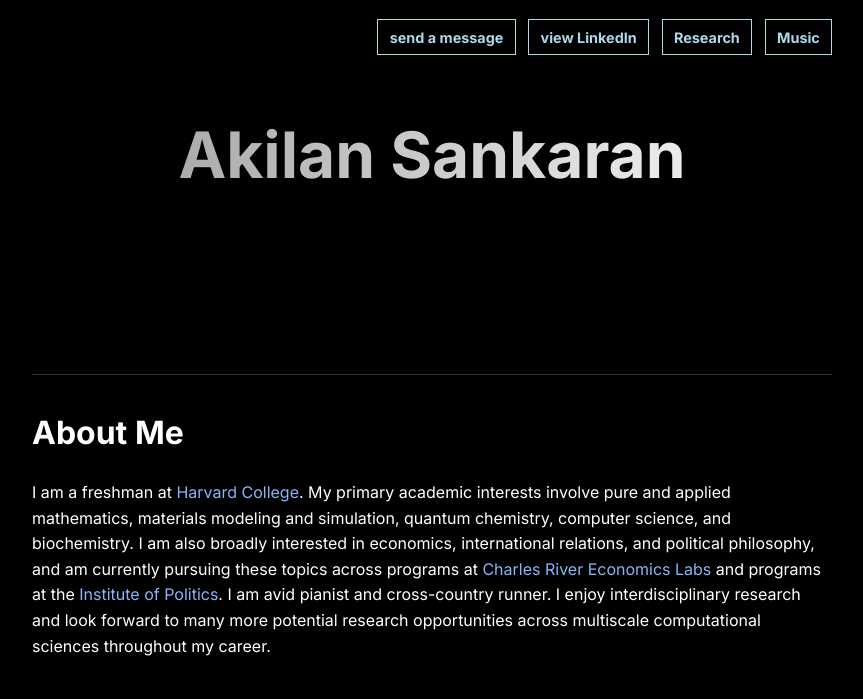
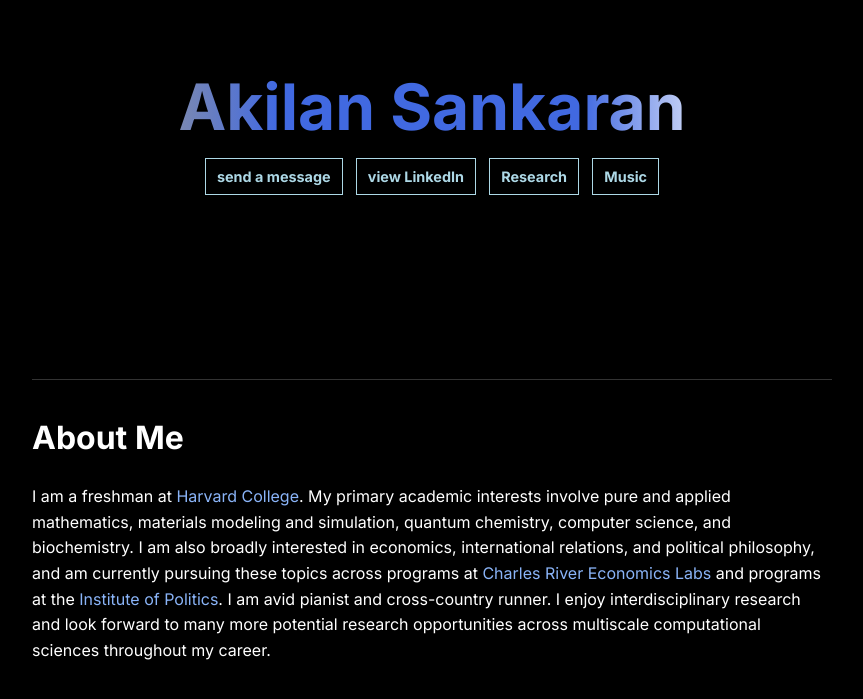
Before and after one commit to akilansankaran/akilansankaran.github.io, a Jekyll site: the page built from index.md, in a window 1280 px wide. Shown: the top 699 px of the page, without its empty margins (208-1071 px from the left). Built offline with Jekyll 4.4.1, drawn with Linux system fonts in a browser that asks for light colours; some web fonts are replaced.

Commit message:
dynamics

```diff
--- a/assets/css/main.css
+++ b/assets/css/main.css
@@ -13,36 +13,54 @@ html, body {
   -moz-osx-font-smoothing: grayscale;
 }
 /* Allows us to effectively create the dark theme. first line is background, second line is text color. */
-/* third line gives us the margin/padding characterization, and the eighth gives us the font family. */
+/* third line givesc us the margin/padding characterization, and the eighth gives us the font family. */
 
-/* Header with centered title and top-right contact links */
+/* Header with centered title and centered contact links */
 .site-header {
   position: relative;
   max-width: 800px;
   margin: 0 auto;
   padding: 1.5rem 1rem 0.5rem;
+  display: flex;
+  flex-direction: column;
+  align-items: center;
 }
 
 .site-title {
   text-align: center;
   margin: 0;
-  margin-top: 5rem;
+  margin-top: 2rem;
   font-size: 4rem;
   font-weight: 700;
-  background: linear-gradient(to right, #999999, #ffffff);
+  background: linear-gradient(90deg, #999999 0%, #999999 30%, #4169E1 40%, #4169E1 60%, #ffffff 70%, #ffffff 100%);
+  background-size: 300% 100%;
+  background-position: -100% 0;
   -webkit-background-clip: text;
   -webkit-text-fill-color: transparent;
   background-clip: text;
+  animation: blueGradientMove 10s ease-in-out infinite;
+}
+
+@keyframes blueGradientMove {
+  0% {
+    background-position: -100% 0;
+  }
+  25% {
+    background-position: 200% 0;
+  }
+  26%, 100% {
+    background-position: 200% 0;
+  }
 }
 
 .contact-links {
-  position: absolute;
-  top: 1.2rem;
-  right: 1rem;
   display: flex;
   flex-direction: row;
   align-items: center;
+  justify-content: center;
   gap: 0.8rem;
+  flex-wrap: wrap;
+  margin-bottom: 1rem;
 }
 
 .contact-links a {
```
